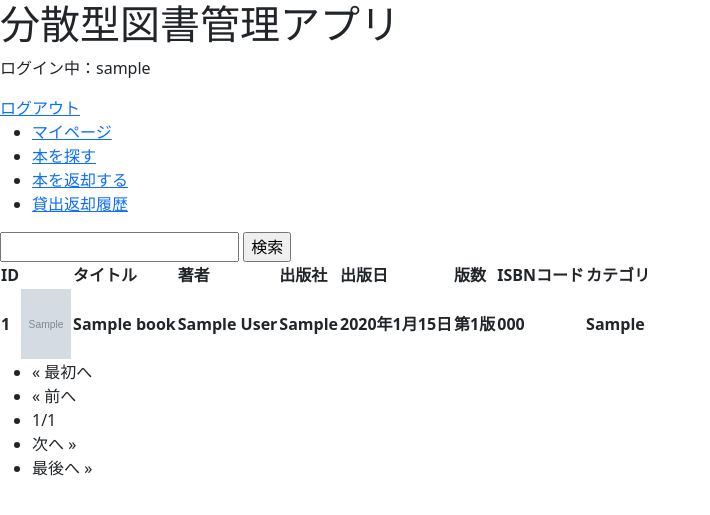
After one commit to imuraa/portfolio, a Django app: page /library/search_book in a window 1280 px wide. The commit adds this page. Shown: the top 515 px of the page, without its empty margins (0-710 px from the left). Run offline with Django 4.2, Linux system fonts and the light colour scheme; a user stored in the database is signed in; tables that the repository leaves empty hold one stand-in row (values such as "Sample post"); grey boxes marked "Sample" are stand-in pictures; lists and menus that the app fills with data are empty; some libraries are stand-ins or nearby versions.

Commit message:
20231129

```diff
--- a/project/library/forms.py
+++ b/project/library/forms.py
@@ -1,15 +1,20 @@
 from django import forms
 from .models import Book, Location
 
+#管理画面-保管場所登録フォーム
 class LocationAdminForm(forms.ModelForm):
 
     class Meta:
         model   = Location
         fields  = "__all__"
 
-
+#管理画面-書籍登録フォーム
 class BookAdminForm(forms.ModelForm):
 
     class Meta:
         model   = Book
         fields  = "__all__"
+
+#書籍検索フォーム
+class SearchForm(forms.Form):
+    search = forms.CharField(label='', required=False)
--- a/project/library/models.py
+++ b/project/library/models.py
@@ -1,23 +1,4 @@
 from django.db import models
-
-# BOOK_CATEGORY_CHOICES = (
-#     ("literature_novel", "文学、小説"),
-#     ("magazine", "雑誌"),
-#     ("comics", "漫画"),
-#     ("non-fiction_culture", "ノンフィクション、教養")
-#     ("map_travel", "地図、旅行ガイド"),
-#     ("hobby_sports_practical", "趣味、スポーツ、実用"),
-#     ("housing_living_childcare", "住まい、暮らし、育児"),
-#     ("learning_education", "学習、教育"),
-#     ("children's-book_picture-book", "児童書、絵本"),
-#     ("computer_internet", "コンピュータとネット"),
-#     ("natural-science_technology", "自然科学と技術"),
-#     ("health_medicine", "健康と医学"),
-#     ("art_entertainment", "アート、エンタメ"),
-#     ("business_economy", "ビジネス、経済"),
-#     ("humanities_society", "人文、社会"),
-#     ("ancient-documents", "古書、古文書"),
-# )
 from django.core.exceptions import ValidationError
 
 def validate_blank_category(value):
@@ -52,7 +33,7 @@ class Book(models.Model):
     class Meta:
         verbose_name = '書籍'
         verbose_name_plural = '書籍'
-    isbn = models.CharField(max_length=13,verbose_name="ISBNコード")
+    isbn = models.CharField(max_length=13,verbose_name="ISBNコード", help_text='13桁の数字（ハイフン抜き）を入力して下さい')
     title = models.CharField(max_length=255,verbose_name="タイトル")
     author = models.CharField(max_length=60,verbose_name="著者")
     publisher = models.CharField(max_length=50,verbose_name="出版社")
--- /dev/null
+++ b/project/library/templates/library/layout.html
@@ -0,0 +1,44 @@
+{% load static %}
+<!DOCTYPE html>
+<html lang="ja">
+    <head>
+        <meta charset="utf-8">
+        <title>{% block title %}{% endblock %}</title>
+        <link href="https://cdn.jsdelivr.net/npm/bootstrap/dist/css/bootstrap.css" rel="stylesheet" crossorigin="anonymous">
+    </head>
+    <body>
+        <h1>分散型図書管理アプリ</h1>
+        <p>ログイン中：{{ login_user }}</p>
+        <a href="{% url 'logout' %}">ログアウト</a>
+
+        <nav>
+            <ul>
+                <li>
+                    <a href="{% url 'index' %}">マイページ</a>
+                </li>
+                <li>
+                    <a href="{% url 'search_book' %}">本を探す</a>
+                </li>
+                <li>
+                    <a href="{% url 'return_book' %}">本を返却する</a>
+                </li>
+                <li>
+                    <a href="{% url 'history' %}">貸出返却履歴</a>
+                </li>
+            </ul>
+        </nav>
+
+        <div>
+            <div>
+                {% block header %}
+                {% endblock %}
+            </div>
+        </div>
+
+        <div>
+            {% block content %}
+            {% endblock %}
+        </div>
+
+    </body>
+</html>
--- /dev/null
+++ b/project/library/templates/library/search_book.html
@@ -0,0 +1,91 @@
+{% extends 'library/layout.html' %}
+{% load static %}
+
+{% block header %}
+{% endblock %}
+
+{% block content %}
+
+        <!--書籍検索フォーム-->
+        <form action="{% url 'search_book' %}" method="post">
+            {% csrf_token %}
+            {{ form }}
+            <input type="submit" value="検索">
+        </form>
+
+
+        <!--検索結果の表示-->
+
+        {{ msg }}
+
+        <table>
+        <tr>
+            <th>ID</th>
+            <th> </th>
+            <th>タイトル</th>
+            <th>著者</th>
+            <th>出版社</th>
+            <th>出版日</th>
+            <th>版数</th>
+            <th>ISBNコード</th>
+            <th>カテゴリ</th>
+        </tr>
+        {% for item in data %}
+        <tr>
+            <th>{{ item.id }}</th>
+            {% if item.image_url %}
+            <th><img src="{{ item.image_url }}" style="width:50px; height:70px;"></th>
+            {% else %}
+            <th><img src="{% static 'library/images/no_image.jpg' %}" style="width:50px; height:70px;"></th>
+            {% endif %}
+            <th>{{ item.title }}</th>
+            <th>{{ item.author }}</th>
+            <th>{{ item.publisher }}</th>
+            <th>{{ item.pub_date }}</th>
+            <th>第{{ item.version }}版</th>
+            <th>{{ item.isbn }}</th>
+            <th>{{ item.category }}</th>
+        </tr>
+        {% endfor %}
+        </table>
+
+        <!--ページネーション-->
+        <ul>
+            {% if data.has_previous %}
+            <li >
+                <a href="{% url 'search_book' %}">&laquo; 最初へ</a>
+            </li>
+            <li>
+                <a href="{% url 'search_book' %}/{{ data.previous_page_number }}">&laquo; 前へ</a>
+            </li>
+            {% else %}
+            <li>
+                <a>&laquo; 最初へ</a>
+            </li>
+            <li>
+                <a>&laquo; 前へ</a>
+            </li>
+            {% endif %}
+
+            <li>
+                <a>{{ data.number }}/{{ data.paginator.num_pages }}</a>
+            </li>
+
+            {% if data.has_next %}
+            <li>
+                <a href="{% url 'search_book' %}/{{ data.next_page_number }}">次へ &raquo;</a>
+            </li>
+            <li>
+                <a href="{% url 'search_book' %}/{{ data.paginator.num_pages }}">最後へ &raquo;</a>
+            </li>
+            {% else %}
+            <li>
+                <a>次へ &raquo;</a>
+            </li>
+            <li>
+                <a>最後へ &raquo;</a>
+            </li>
+            {% endif %}
+        </ul>
+
+{% endblock %}
--- a/project/library/urls.py
+++ b/project/library/urls.py
@@ -1,9 +1,10 @@
-from django.contrib.auth.views import LoginView, LogoutView
 from django.urls import path
 from . import views
 
 urlpatterns = [
     path('', views.index, name='index'),
-    path('login/', LoginView.as_view(), name='login'),
-    path('logout/', LoginView.as_view(), name='logout'),
+    path('search_book', views.search_book, name='search_book'),
+    path('search_book/<int:num>', views.search_book, name='search_book'),
+    path('return_book', views.return_book, name='return_book'),
+    path('history', views.history, name='history'),
 ]
--- a/project/library/views.py
+++ b/project/library/views.py
@@ -1,17 +1,61 @@
 from django.shortcuts import render
 from django.contrib.auth.decorators import login_required
-import requests
+from django.http import HttpResponse
+from .forms import SearchForm
+from .models import Book
+from django.db.models import Q
+from django.core.paginator import Paginator
 
-@login_required(login_url='/admin/login/')
+
+@login_required(login_url='login')
 def index(request):
-    result  = requests.get("https://www.googleapis.com/books/v1/volumes?q=isbn:9784773061437")
-    data    = result.json()
     params = {
         'login_user':request.user,
-        'title':data["items"][0]["volumeInfo"]["title"],
-        'pub_date':data["items"][0]["volumeInfo"]["publishedDate"],
-        'author':data["items"][0]["volumeInfo"]["authors"],
-        'description':data["items"][0]["volumeInfo"]["description"],
-        'thumbnail':data["items"][0]["volumeInfo"]["imageLinks"]["thumbnail"],
     }
     return render(request, 'library/index.html', params)
+
+#書籍検索画面
+@login_required(login_url='login')
+def search_book(request, num=1):
+
+    if (request.method == "POST"):
+        form = SearchForm(request.POST)
+        search = request.POST["search"]
+        data = Book.objects.filter(
+            Q(title__icontains=search) |
+            Q(author__icontains=search) |
+            Q(publisher__icontains=search) |
+            Q(isbn__iexact=search)
+        )
+        page = Paginator(data, 10)
+        msg = '検索結果:' + str(data.count()) + '件'
+
+    else:
+        form = SearchForm()
+        data = Book.objects.all()
+        page = Paginator(data, 10)
+        msg = ""
+
+    params = {
+        'login_user':request.user,
+        'form':form,
+        'data':page.get_page(num),
+        'msg':msg,
+    }
+    return render(request, 'library/search_book.html', params)
+
+
+
+@login_required(login_url='login')
+def return_book(request):
+    params = {
+        'login_user':request.user,
+    }
+    return HttpResponse('ここは書籍返却画面です')
+
+@login_required(login_url='login')
+def history(request):
+    params = {
+        'login_user':request.user,
+    }
+    return HttpResponse('ここは貸出返却履歴画面です')
--- a/project/project/settings.py
+++ b/project/project/settings.py
@@ -102,6 +102,8 @@ AUTH_PASSWORD_VALIDATORS = [
     },
 ]
 
+LOGIN_REDIRECT_URL = 'index'
+LOGOUT_REDIRECT_URL = 'logout'
 
 # Internationalization
 # https://docs.djangoproject.com/en/4.2/topics/i18n/
--- a/project/project/urls.py
+++ b/project/project/urls.py
@@ -21,4 +21,6 @@ from django.contrib.auth.views import LoginView, LogoutView
 urlpatterns = [
     path('admin/', admin.site.urls),
     path('library/', include('library.urls')),
+    path('login/', LoginView.as_view(redirect_authenticated_user=True, template_name='library/login.html'), name='login'),
+    path('logout/', LogoutView.as_view(template_name='library/logout.html'), name='logout'),
 ]
```
Also changed, not shown: project/library/templates/library/index.html (+10 -11 lines), project/library/templates/library/login.html (added, +20 -0 lines), project/library/templates/library/logout.html (added, +11 -0 lines).
